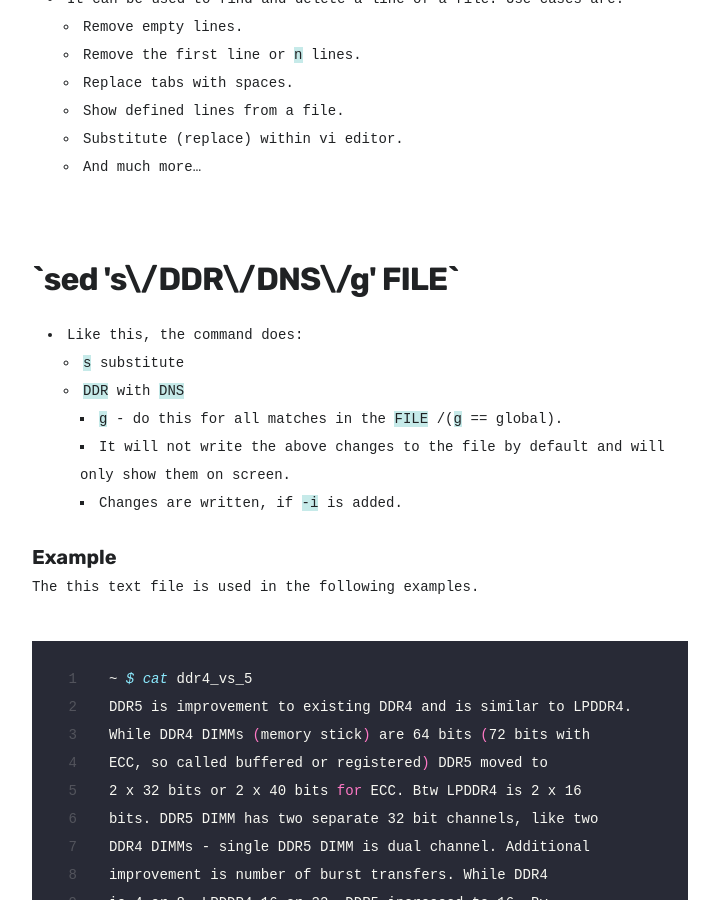
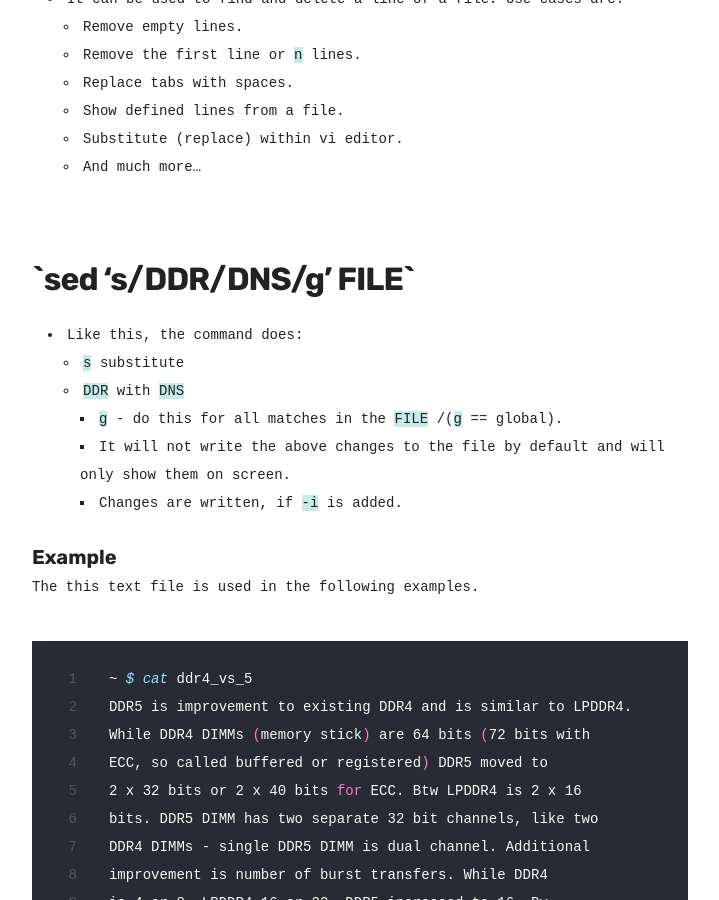
Before and after one commit to kletobias/kletobias.github.io, a Jekyll site: the page built from _projects/Chapter_5-3.md, in a window 1280 px wide and 900 px high, scrolled down 1677 px. Shown: the whole window, without its empty margins (38-757 px from the left). Built offline with Jekyll 4.4.1, drawn with Linux system fonts in a browser that asks for light colours; nearby versions of some CDN libraries; some web fonts are replaced; formulas are drawn with MathJax 3.

Commit message:
updating module5 for the website

```diff
--- a/_projects/Chapter_5-3.md
+++ b/_projects/Chapter_5-3.md
@@ -26,7 +26,7 @@
   - Substitute \(replace) within vi editor.
   - And much more...
 
-#### \`sed \'s\/DDR\/DNS\/g\' FILE\`
+#### \`sed 's/DDR/DNS/g' FILE\`
 
 - Like this, the command does:
   - `s` substitute
```
